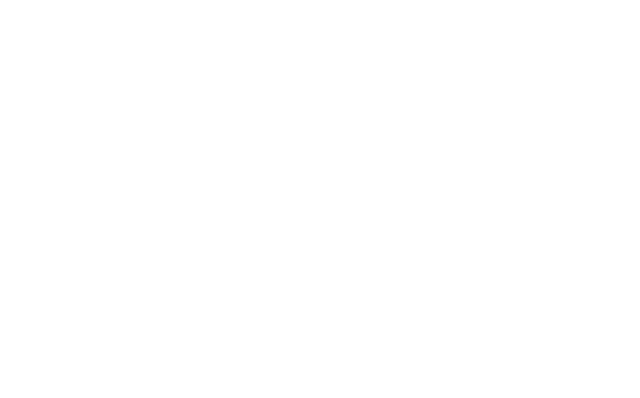
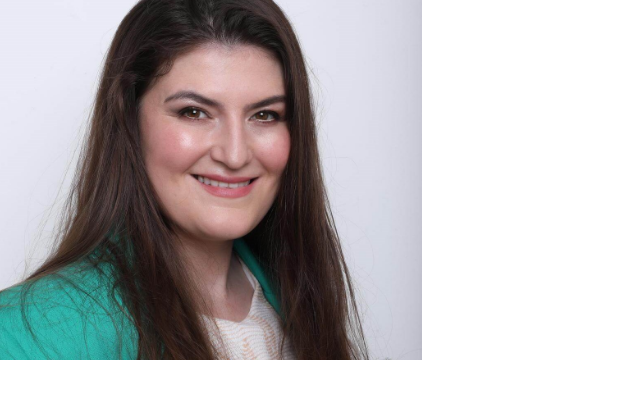
Before and after one commit to bpstephanie/sjb-resume, a plain HTML site: page index.html in a window 1280 px wide. Shown: the whole page, without its empty margins (0-640 px from the left). Drawn offline with nearby package versions, Linux system fonts and the light colour scheme.

Commit message:
Add profile imge

```diff
--- a/assets/css/style.css
+++ b/assets/css/style.css
@@ -1 +1,16 @@
-@import url('https://fonts.googleapis.com/css2?family=Roboto&display=swap');
+@import url('https://fonts.googleapis.com/css2?family=Exo:ital,wght@0,100..900;1,100..900&family=Roboto&display=swap');
+
+header {
+    margin: 0;
+}
+
+.logo {
+    background: url("../images/profile-pic.jpg");
+    background-position: center;
+    background-repeat: no-repeat;
+    background-size: cover;
+    min-height: 360px;
+    transition: all .5s ease-in-out;
+    -moz-transition: all .5s ease-in-out;
+    -webkit-transition: all .5s ease-in-out;
+}
--- a/index.html
+++ b/index.html
@@ -16,9 +16,9 @@
 <body>
     <header>
         <div class="row">
-            <div class="col-md-4">
+            <a href="index.html" class="col-md-4 logo">
 
-            </div>
+            </a>
             <div class="col-md-8">
 
             </div>
```
Also changed, not shown: assets/images/profile-pic.jpg (added).
